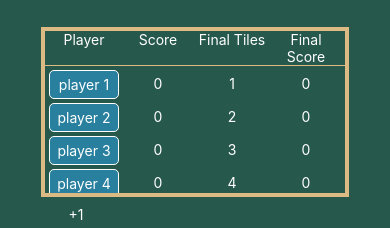
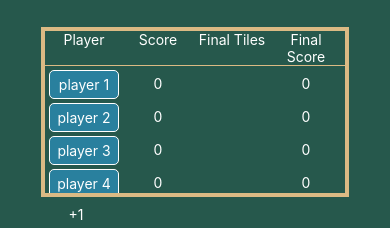
Before and after one commit to TomBirbeck/scrabbleditreactnative, a React Native app: screen / in a window 390 px wide. Shown: the part 318-546 px from the top of the page. Built offline with nearby package versions, Linux system fonts and the light colour scheme.

Commit message:
final tiles value passed down correctly

```diff
--- a/components/Display.tsx
+++ b/components/Display.tsx
@@ -27,6 +27,7 @@ const [finalTiles, setFinalTiles] = useState([]);
             player2={player2}
             player3={player3}
             player4={player4}
+            finals={finalTiles}
             />
         </View>
     )
--- a/components/Scoreboard.tsx
+++ b/components/Scoreboard.tsx
@@ -1,4 +1,4 @@
-import {useState, useCallback, useEffect} from 'react'
+import {useState, useEffect} from 'react'
 import {Text, View, StyleSheet, FlatList, TouchableOpacity} from 'react-native'
 
 type PLAYER =
@@ -12,18 +12,10 @@ interface ScoreboardProps {
     player2: PLAYER;
     player3: PLAYER;
     player4: PLAYER;
-    finals?: number[]
+    finals: number[]
 }
 
-
-const FINALS = [
-    {tiles: 1, score: 0},
-    {tiles: 2, score: 0},
-    {tiles: 3, score: 0},
-    {tiles: 4, score: 0},
-]
-
-const Scoreboard = ({player1, player2, player3, player4} : ScoreboardProps) => {
+const Scoreboard = ({player1, player2, player3, player4, finals} : ScoreboardProps) => {
     const players = [player1, player2, player3, player4]
     const [winner, setWinner] = useState('');
     const [finalA, setFinalA] = useState(0);
@@ -52,7 +44,7 @@ const Scoreboard = ({player1, player2, player3, player4} : ScoreboardProps) => {
             <View style={styles.tableBody}>
             <Text style={[styles.bodyText, styles.playerButton]}>{player.item.name}</Text>
             <Text style={styles.bodyText}>{player.item.score}</Text>
-            <Text style={styles.bodyText}>{FINALS[player.item.id - 1].tiles}</Text>
+            <Text style={styles.bodyText}>{finals[player.item.id - 1]}</Text>
             <Text style={styles.bodyText}>{finalScores[player.item.id - 1]}</Text>
             </View>
         )}
@@ -62,7 +54,6 @@ const Scoreboard = ({player1, player2, player3, player4} : ScoreboardProps) => {
     <Text style={styles.bodyText}>+1</Text>
 </TouchableOpacity>
 </View>
-
     )
 }
 
```
